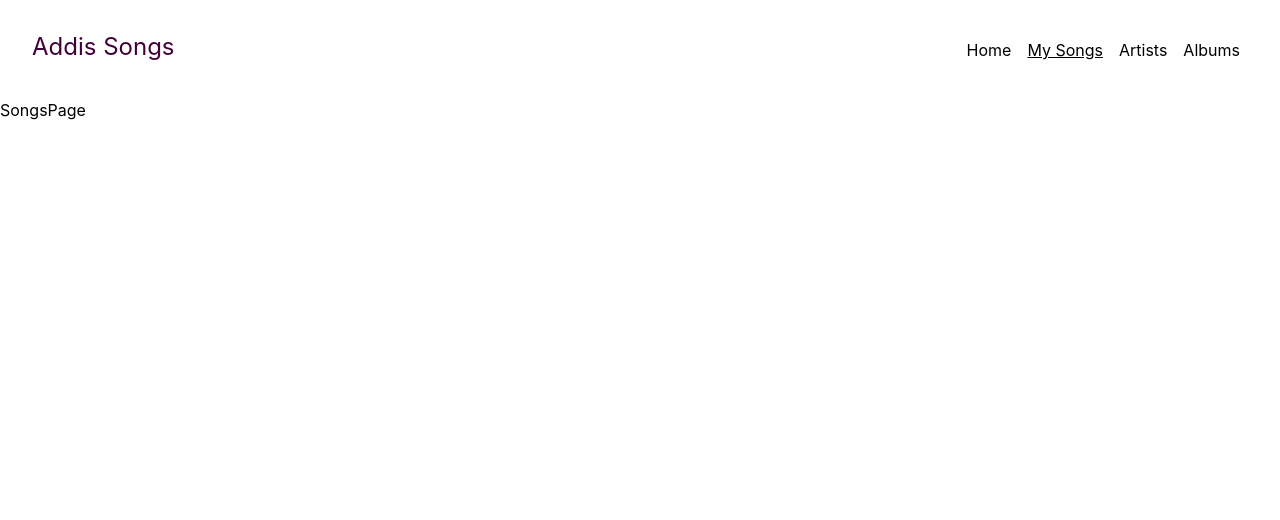
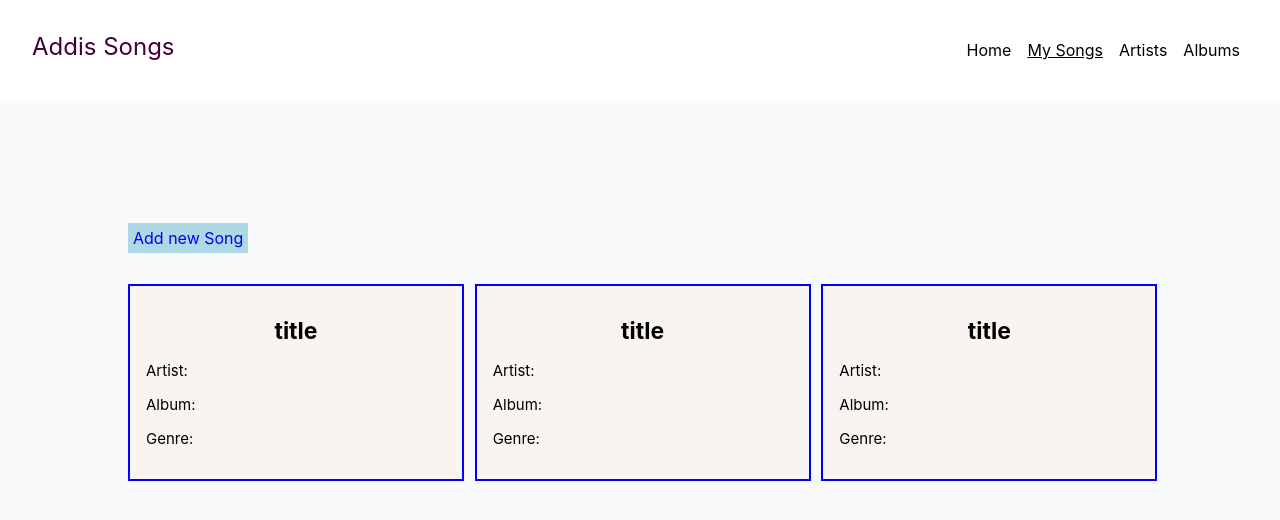
Before and after one commit to ragangithub/Addis-frontend, a React (Create React App) app: page /songs in a window 1280 px wide. Shown: the top 520 px of the page. Built offline with nearby package versions, Linux system fonts and the light colour scheme.

Commit message:
Add Song Card

```diff
--- /dev/null
+++ b/src/components/SongCard.tsx
@@ -0,0 +1,90 @@
+///** @jsxImportSource @emotion/react */
+import React, { useState } from "react";
+import { jsx, css } from "@emotion/react";
+import { NavLink } from "react-router-dom";
+import styled from "@emotion/styled";
+import {
+  typography,
+  space,
+  color,
+  position,
+  top,
+  zIndex,
+  flexbox,
+  layout,
+} from "styled-system";
+
+interface StyledDivProps {
+  fontSize?: number;
+  p?: number;
+  backgroundColor?: string;
+  position?: string;
+  top?: number;
+  zIndex?: number;
+  display?: string;
+  flexDirection?: string;
+  justifyContent?: string;
+  padding?: number;
+  gap?: number;
+  margin?: number;
+
+  width?: number;
+  marginTop?: number;
+  textAlign?: string;
+}
+
+const Div = styled.div<StyledDivProps>`
+  ${flexbox}
+  ${layout}
+  ${typography}
+  ${space}
+  ${color}
+  width: ${({ width }) => width || "auto"};
+
+  margin-top: ${({ marginTop }) => marginTop || 0};
+  border: 2px solid blue;
+
+  &:hover {
+    cursor: pointer;
+  }
+
+  @media (max-width: 768px) {
+    font-size: 14px;
+    color: black;
+  }
+`;
+const H1 = styled.h1<StyledDivProps>`
+  ${layout}
+  ${typography}
+  ${space}
+  ${color}
+`;
+
+const P = styled.p<StyledDivProps>`
+  ${layout}
+  ${typography}
+  ${space}
+  ${color}
+`;
+
+export const SongCard = () => {
+  const handleCardClick = () => {
+    console.log("Hello");
+  };
+  return (
+    <Div
+      backgroundColor="#F8F4F0"
+      width={300}
+      marginTop={36}
+      padding={3}
+      onClick={handleCardClick}
+    >
+      <H1 fontSize={23} textAlign="center">
+        title
+      </H1>
+      <P fontSize={15}>Artist:</P>
+      <P fontSize={15}>Album:</P>
+      <P fontSize={15}>Genre:</P>
+    </Div>
+  );
+};
--- a/src/pages/SongsPage.tsx
+++ b/src/pages/SongsPage.tsx
@@ -1,7 +1,93 @@
 import React from "react";
+import { Link } from "react-router-dom";
+import styled from "@emotion/styled";
+import { SongCard } from "../components/SongCard";
 
+import {
+  typography,
+  space,
+  color,
+  position,
+  top,
+  zIndex,
+  flexbox,
+  layout,
+} from "styled-system";
+
+interface StyledDivProps {
+  fontSize?: number;
+  p?: number;
+  backgroundColor?: string;
+  position?: string;
+  top?: number;
+  zIndex?: number;
+  display?: string;
+  flexDirection?: string;
+  justifyContent?: string;
+  padding?: number;
+  gap?: number;
+  margin?: number;
+  width?: string;
+  height?: string;
+}
+
+const Div = styled.div<StyledDivProps>`
+  ${flexbox}
+  ${layout}
+  ${typography}
+  ${space}
+  ${color}
+`;
+
+const CardContainer = styled.div<StyledDivProps>`
+  ${flexbox}
+  ${layout}
+  ${typography}
+  ${space}
+  ${color}
+  display: grid;
+  grid-template-columns: repeat(auto-fit, minmax(300px, 1fr));
+  grid-gap: 16px;
+
+  @media (max-width: 768px) {
+    font-size: 14px;
+    color: black;
+  }
+`;
+
+const Span = styled.span<StyledDivProps>`
+  ${flexbox}
+  ${layout}
+  ${typography}
+  ${space}
+  ${color}
+
+  @media (max-width: 768px) {
+    font-size: 14px;
+    color: black;
+  }
+`;
 const SongsPage = () => {
-  return <div>SongsPage</div>;
+  return (
+    <Div padding={6} backgroundColor="rgb(249,250,251)">
+      <Link
+        to="/new-song"
+        style={{
+          textDecoration: "none",
+          padding: 5,
+          backgroundColor: "rgb(173, 216, 230)",
+        }}
+      >
+        Add new Song
+      </Link>
+
+      <CardContainer>
+        <SongCard />
+        <SongCard />
+        <SongCard />
+      </CardContainer>
+    </Div>
+  );
 };
 
 export default SongsPage;
```
